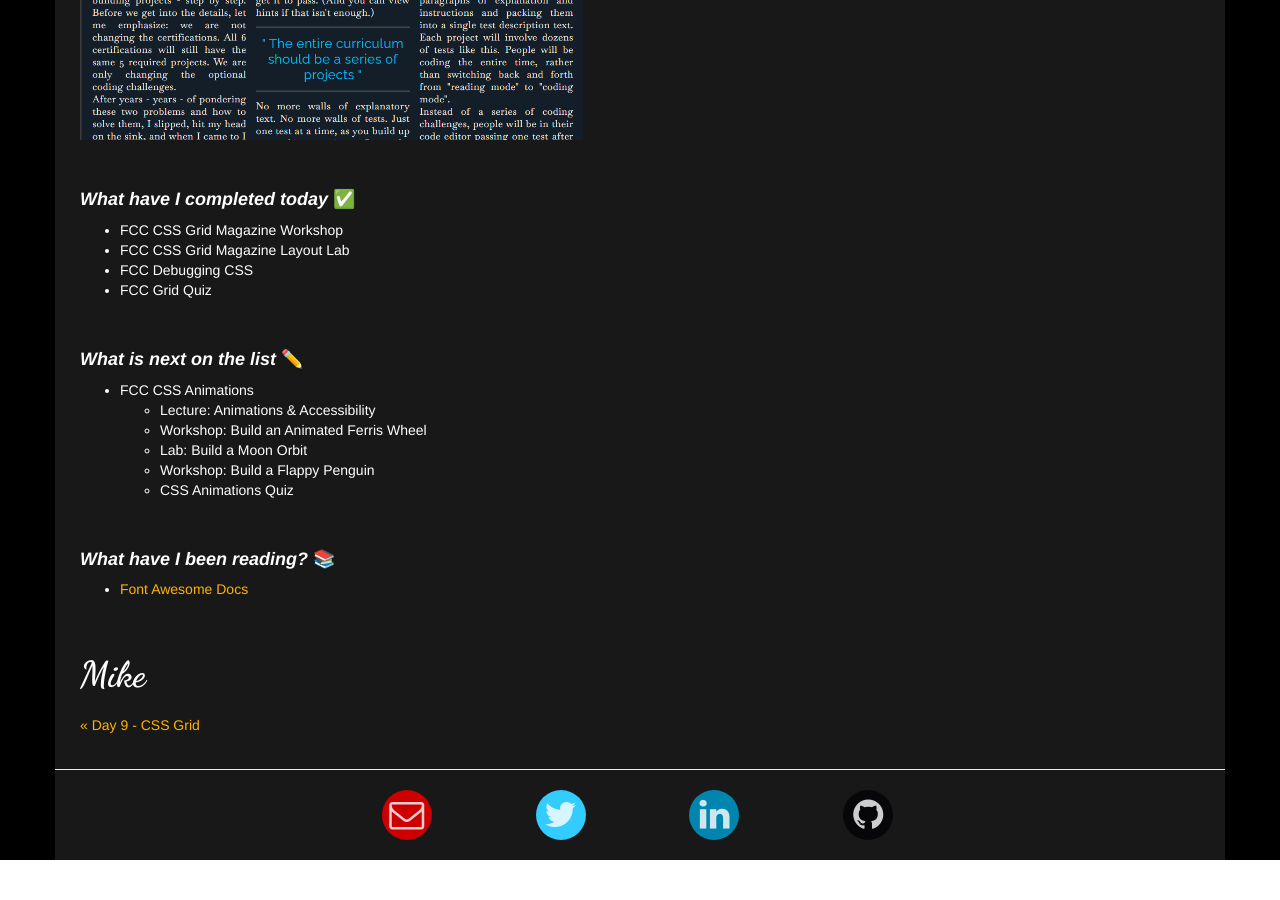
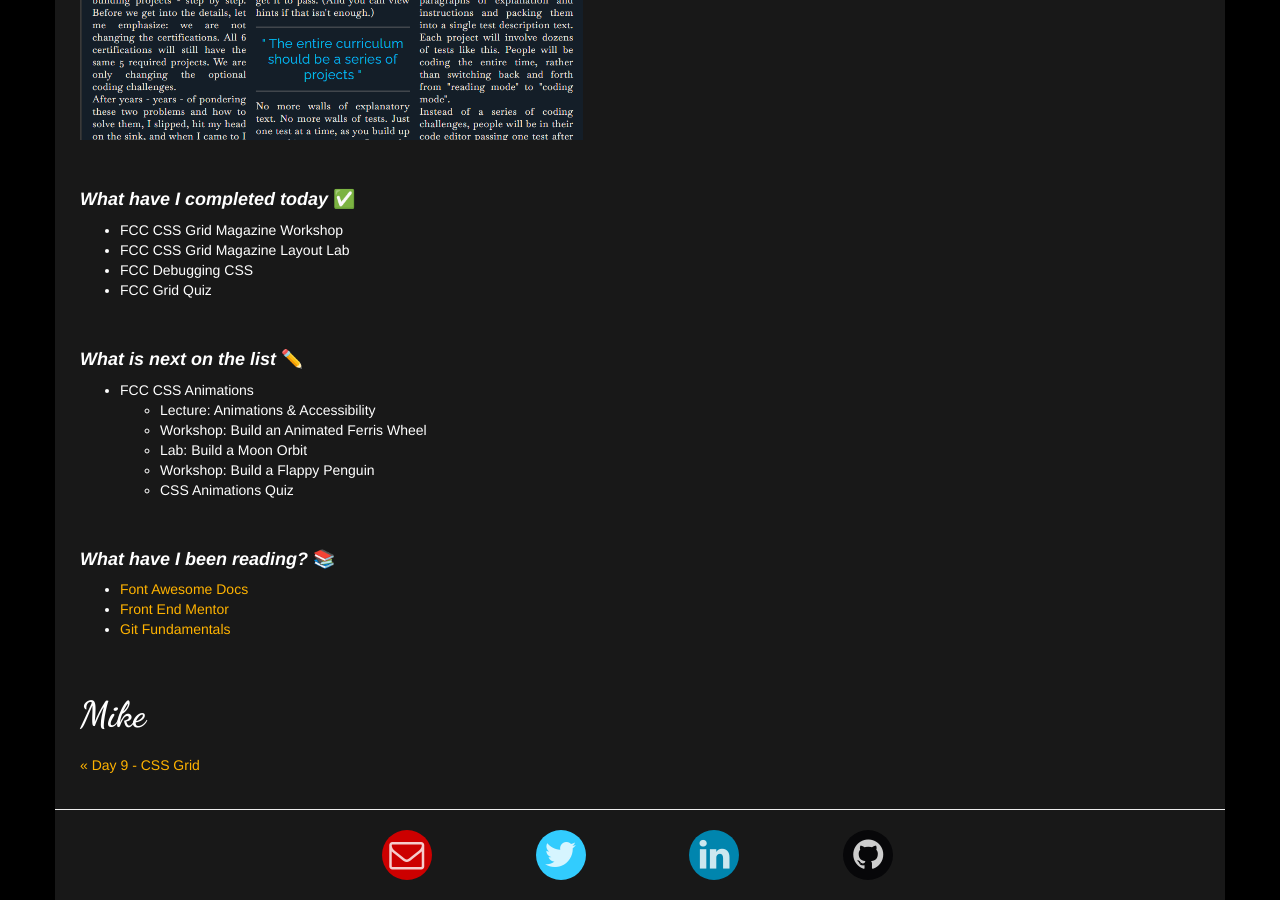
Before and after one commit to mikechristopher/100daysofcode, a Jekyll site: the page built from _posts/2025-08-06-CSS_Grid_Day10.md, in a window 1280 px wide and 900 px high, scrolled down 629 px. Built offline with Jekyll 4.4.1, drawn with Linux system fonts in a browser that asks for light colours; nearby versions of some CDN libraries; emoji names are drawn with the system emoji font; before the commit the page ends 1489 px from its top, so only the background shows below that.

Commit message:
additional links

```diff
--- a/_posts/2025-08-06-CSS_Grid_Day10.md
+++ b/_posts/2025-08-06-CSS_Grid_Day10.md
@@ -30,3 +30,5 @@
 #### ***What have I been reading?*** :books:
 
 - [Font Awesome Docs](https://docs.fontawesome.com/)
+- [Front End Mentor](https://www.frontendmentor.io/)
+- [Git Fundamentals](https://www.epicweb.dev/tutorials/git-fundamentals/commands/intro-to-git-fundamentals)
```
